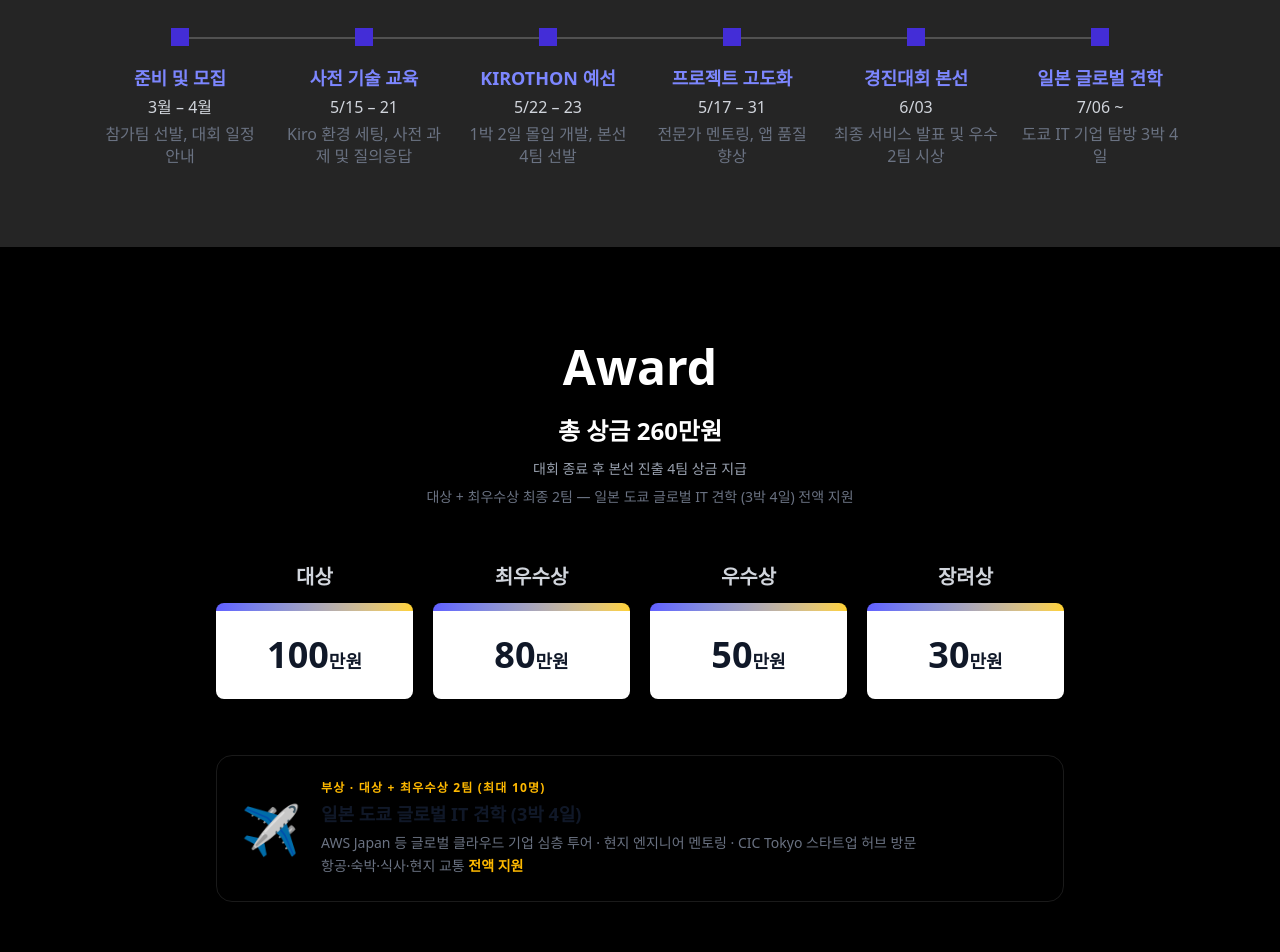
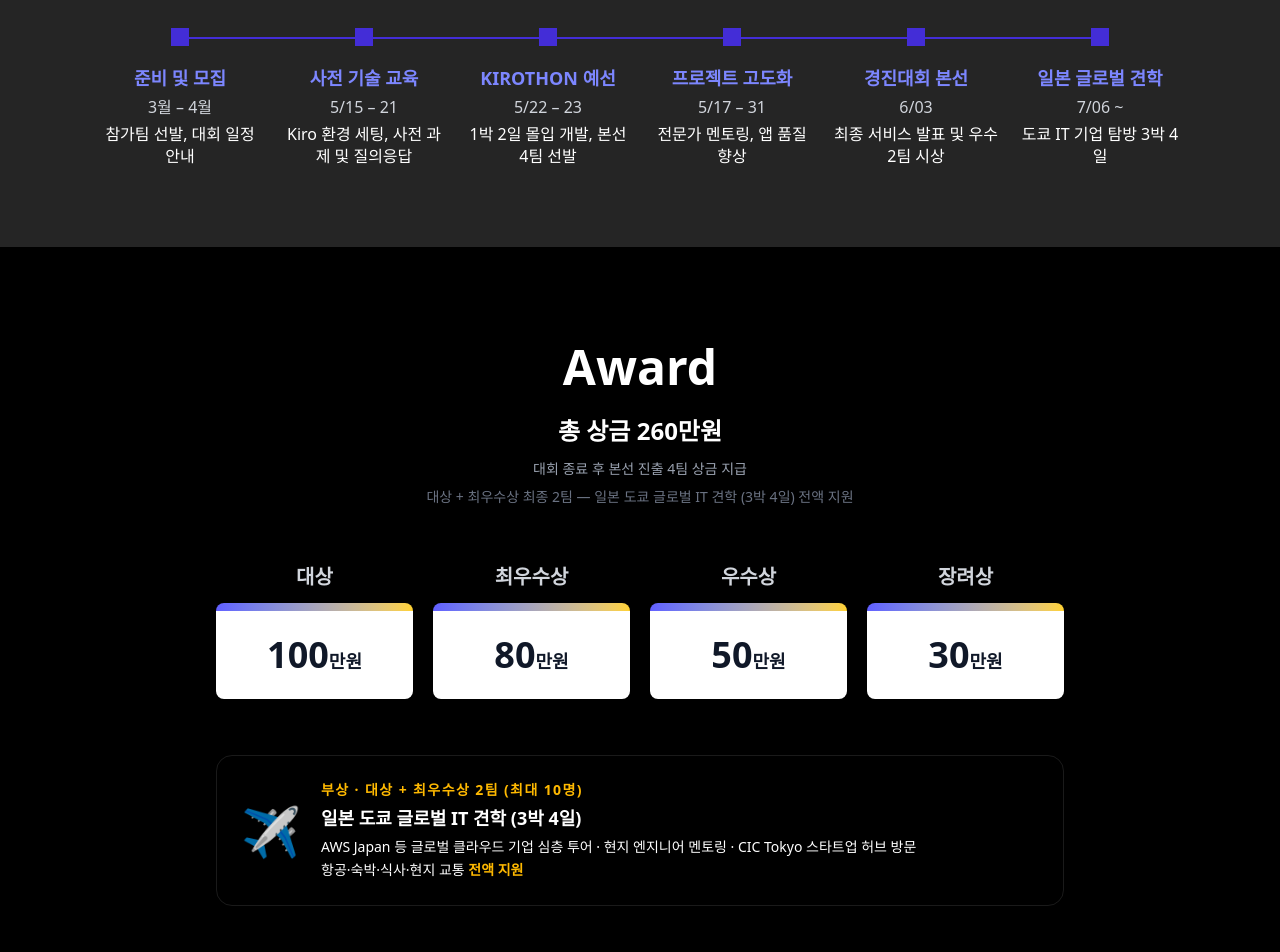
Before and after one commit to pobiq/kiro_sample, a Next.js app: page / in a window 1280 px wide. Shown: the part 1900-2852 px from the top of the page. Built offline with nearby package versions, Linux system fonts and the light colour scheme.

Commit message:
components 명칭 변경

```diff
--- a/app/components/Strategies.tsx
+++ b/app/components/Introduce.tsx
@@ -19,7 +19,7 @@ const strategies = [
   },
 ];
 
-export default function Strategies() {
+export default function Introduce() {
   return (
     <section id="about" className="bg-[#252525] py-20">
       <div className="max-w-6xl mx-auto px-6">
--- a/app/components/Prizes.tsx
+++ b/app/components/Prizes.tsx
@@ -34,9 +34,9 @@ export default function Prizes() {
         <div className="mt-14 border border-white/10 rounded-2xl p-6 flex flex-col md:flex-row items-center gap-5 text-left">
           <div className="text-5xl">✈️</div>
           <div>
-            <div className="text-amber-400 text-xs font-bold uppercase tracking-widest mb-1">부상 · 대상 + 최우수상 2팀 (최대 10명)</div>
-            <p className="text-lg font-extrabold text-gray-900 mb-1">일본 도쿄 글로벌 IT 견학 (3박 4일)</p>
-            <p className="text-gray-500 text-sm leading-relaxed">
+            <div className="text-amber-400 text-sm font-bold uppercase tracking-widest mb-1">부상 · 대상 + 최우수상 2팀 (최대 10명)</div>
+            <p className="text-lg font-extrabold mb-1">일본 도쿄 글로벌 IT 견학 (3박 4일)</p>
+            <p className="text-sm leading-relaxed">
               AWS Japan 등 글로벌 클라우드 기업 심층 투어 · 현지 엔지니어 멘토링 · CIC Tokyo 스타트업 허브 방문<br />
               항공·숙박·식사·현지 교통 <span className="text-amber-400 font-semibold">전액 지원</span>
             </p>
--- a/app/components/Timeline.tsx
+++ b/app/components/Schedule.tsx
@@ -7,7 +7,7 @@ const timeline = [
   { period: "7/06 ~", label: "일본 글로벌 견학", desc: "도쿄 IT 기업 탐방 3박 4일" },
 ];
 
-export default function Timeline() {
+export default function Schedule() {
   return (
     <section id="timeline" className="bg-[#252525] py-20">
       <div className="max-w-6xl mx-auto px-6">
@@ -17,7 +17,7 @@ export default function Timeline() {
         <div className="hidden md:block overflow-x-auto">
           <div className="relative min-w-[700px]">
             {/* 연결선 */}
-            <div className="absolute top-[9px] left-[calc(100%/12)] right-[calc(100%/12)] h-0.5 bg-white/20" />
+            <div className="absolute top-[9px] left-[calc(100%/12)] right-[calc(100%/12)] h-0.5 bg-indigo-700" />
 
             {/* 마커 행 */}
             <div className="relative flex justify-between mb-5">
@@ -34,7 +34,7 @@ export default function Timeline() {
                 <div key={item.label} className="flex flex-col items-center text-center px-2" style={{ width: `${100 / timeline.length}%` }}>
                   <span className="text-indigo-400 font-bold text-lg leading-snug mb-1">{item.label}</span>
                   <span className="text-gray-300 text-base mb-1">{item.period}</span>
-                  <span className="text-gray-500 text-base leading-snug">{item.desc}</span>
+                  <span className="text-white text-base leading-snug">{item.desc}</span>
                 </div>
               ))}
             </div>
--- a/app/page.tsx
+++ b/app/page.tsx
@@ -2,8 +2,8 @@ import Header from "./components/Header";
 import Footer from "./components/Footer";
 import ScrollToTop from "./components/ScrollToTop";
 import Hero from "./components/Hero";
-import Strategies from "./components/Strategies";
-import Timeline from "./components/Timeline";
+import Introduce from "./components/Introduce";
+import Schedule from "./components/Schedule";
 import Prizes from "./components/Prizes";
 import Judging from "./components/Judging";
 import KiroIntro from "./components/KiroIntro";
@@ -15,8 +15,8 @@ export default function Home() {
       <Header />
       <Hero />
       <KiroIntro />
-      <Strategies />
-      <Timeline />
+      <Introduce />
+      <Schedule />
       <Prizes />
       <Judging />
       <FAQ />
```
